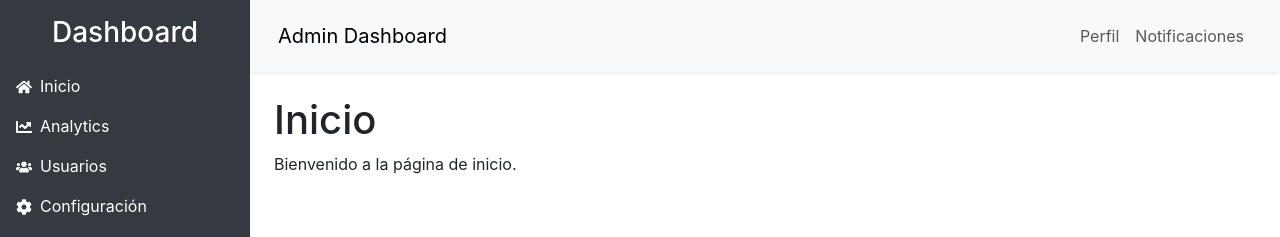
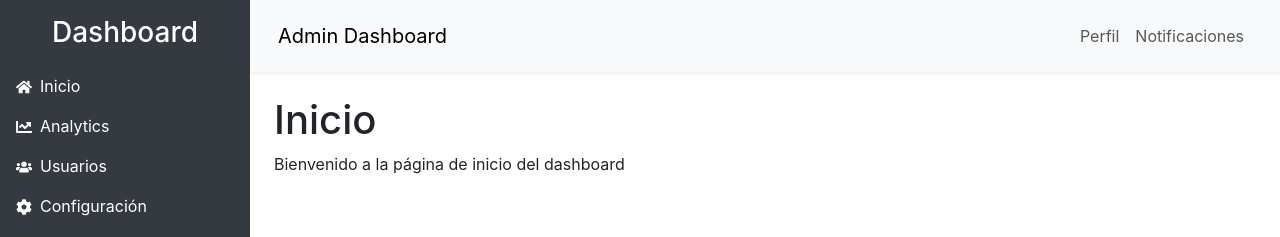
Before and after one commit to galvarez07/dashbboard-react, a React (Vite) app: page / in a window 1280 px wide. Shown: the top 237 px of the page. Built offline with nearby package versions, Linux system fonts and the light colour scheme.

Commit message:
Cambio de tiutlo pagina principal dashboard

```diff
--- a/src/pages/Home.jsx
+++ b/src/pages/Home.jsx
@@ -4,7 +4,7 @@ const Home = () => {
   return (
     <div>
       <h1>Inicio</h1>
-      <p>Bienvenido a la página de inicio.</p>
+      <p>Bienvenido a la página de inicio del dashboard</p>
     </div>
   );
 };
```
